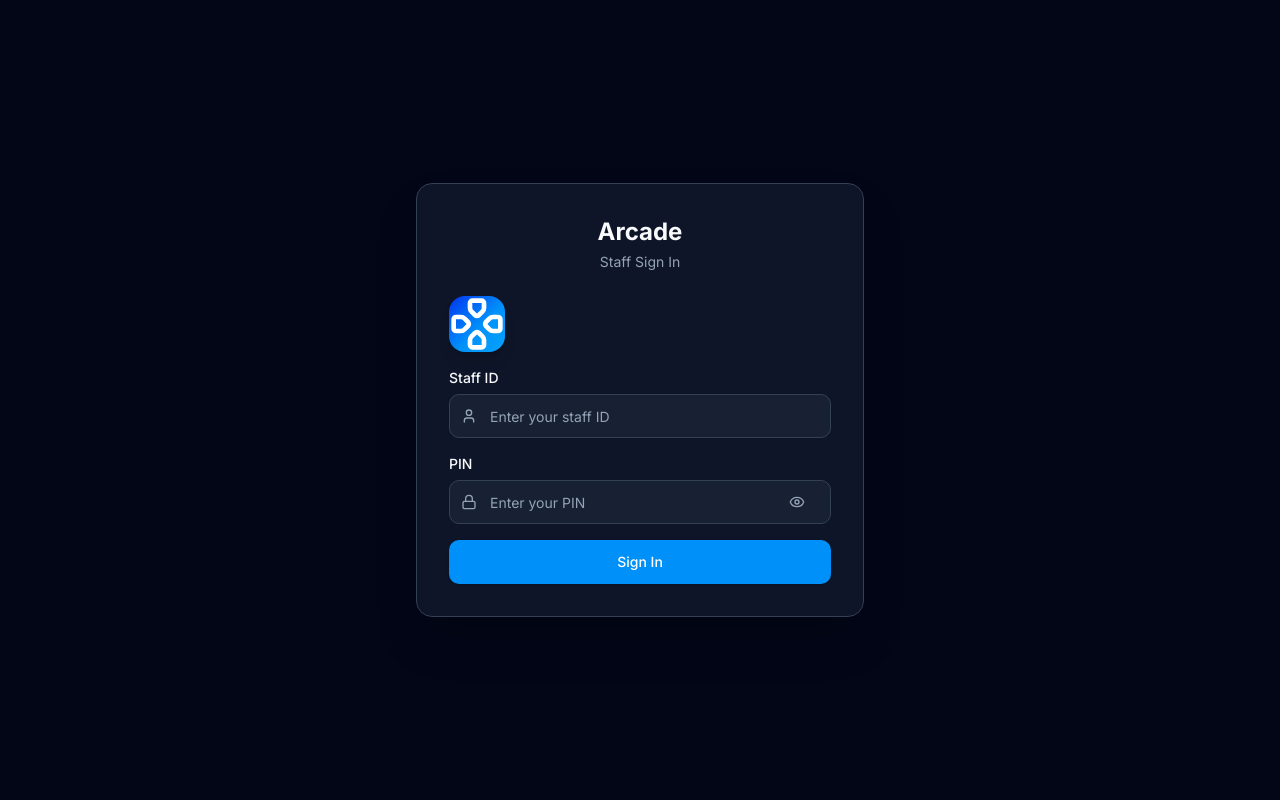
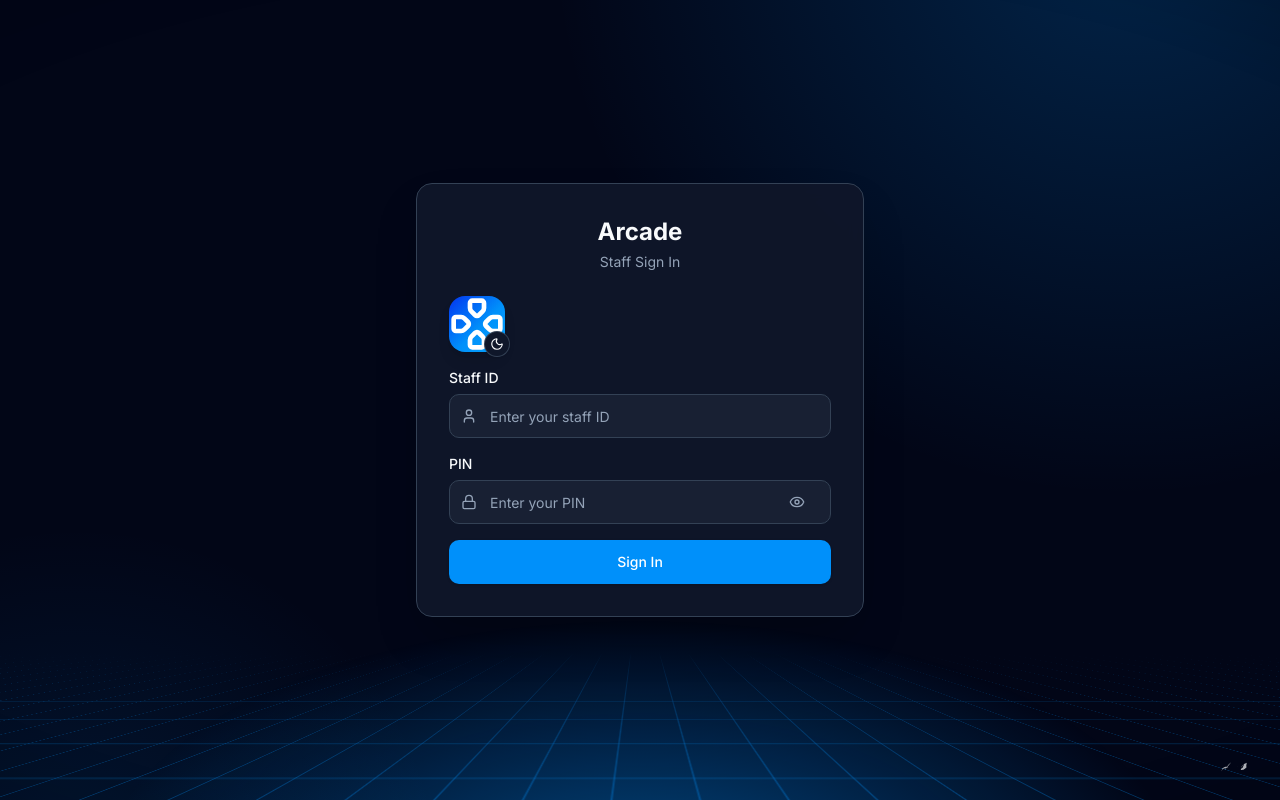
Before and after one commit to AshminDhungana/Arcade, a React (Vite) app in the folder frontend/: page /login in a window 1280 px wide. Built offline with nearby package versions, Linux system fonts and the light colour scheme.

Commit message:
feat: neon-grid login background, logo theme toggle, signature

```diff
--- a/frontend/src/pages/Login.tsx
+++ b/frontend/src/pages/Login.tsx
@@ -1,11 +1,22 @@
 import { useState, useRef, useCallback, useEffect, type FormEvent } from "react";
 import { useNavigate } from "react-router-dom";
-import { Lock, User, AlertCircle, Eye, EyeOff } from "lucide-react";
+import { Lock, User, AlertCircle, Eye, EyeOff, Sun, Moon } from "lucide-react";
+import { motion, AnimatePresence, useReducedMotion } from "motion/react";
 import { login, AuthError } from "@/api/auth";
 import { useAuthStore } from "@/store/authStore";
 import { Input } from "@/components/ui/Input";
 import { Button } from "@/components/ui/Button";
 import { Alert } from "@/components/ui/Alert";
+import NeonGridBackground from "@/components/login/NeonGridBackground";
+import Signature from "@/components/Signature";
+
+type LoginTheme = "light" | "dark";
+const THEME_KEY = "arcade-login-theme";
+
+function getInitialTheme(): LoginTheme {
+  const stored = localStorage.getItem(THEME_KEY);
+  return stored === "light" || stored === "dark" ? stored : "dark";
+}
 
 function formatCountdown(totalSeconds: number): string {
   const minutes = Math.floor(totalSeconds / 60);
@@ -24,8 +35,14 @@
   const [error, setError] = useState<string | null>(null);
   const [lockoutSeconds, setLockoutSeconds] = useState<number | null>(null);
   const [failureCount, setFailureCount] = useState(0);
+  const [theme, setTheme] = useState<LoginTheme>(getInitialTheme);
 
+  const reduceMotion = useReducedMotion();
   const countdownRef = useRef<ReturnType<typeof setInterval> | null>(null);
+
+  useEffect(() => {
+    localStorage.setItem(THEME_KEY, theme);
+  }, [theme]);
 
   const clearCountdown = useCallback(() => {
     if (countdownRef.current !== null) {
@@ -50,6 +67,10 @@
     },
     [clearCountdown],
   );
+
+  const toggleTheme = useCallback(() => {
+    setTheme((t) => (t === "dark" ? "light" : "dark"));
+  }, []);
 
   const handleSubmit = async (e: FormEvent) => {
     e.preventDefault();
@@ -90,19 +111,60 @@
   }, [clearCountdown]);
 
   return (
-    <div className="bg-ambient flex min-h-screen items-center justify-center p-4">
-      <div className="w-full max-w-md rounded-2xl border border-border bg-card/95 p-6 shadow-2xl backdrop-blur-sm sm:p-8 animate-in fade-in-0 slide-in-from-bottom-4 duration-300">
+    <div className="login-root relative min-h-screen overflow-hidden" data-theme={theme}>
+      <NeonGridBackground />
+
+      <div className="relative z-10 flex min-h-screen items-center justify-center p-4">
+        <motion.div
+          initial={reduceMotion ? false : { opacity: 0, y: 16 }}
+          animate={{ opacity: 1, y: 0 }}
+          transition={{ type: "spring", stiffness: 260, damping: 24 }}
+          className="w-full max-w-md rounded-2xl border border-border bg-card/95 p-6 shadow-2xl backdrop-blur-sm sm:p-8"
+        >
           <div className="mb-6 flex flex-col items-center text-center">
             <h1 className="text-2xl font-bold text-foreground">Arcade</h1>
             <p className="mt-1 text-sm text-muted-foreground">Staff Sign In</p>
           </div>
 
+          <button
+            type="button"
+            onClick={toggleTheme}
+            aria-label={theme === "dark" ? "Switch to light theme" : "Switch to dark theme"}
+            title="Toggle theme"
+            className="relative mb-4 rounded-2xl shadow-lg outline-none transition focus-visible:ring-2 focus-visible:ring-ring"
+          >
             <img
               src="/arcade_icon.svg"
               alt=""
-          className="mb-4 h-14 w-14 rounded-2xl shadow-lg"
               aria-hidden="true"
+              className="h-14 w-14 rounded-2xl"
             />
+            <span className="absolute -bottom-1 -right-1 flex h-6 w-6 items-center justify-center rounded-full bg-card text-foreground shadow ring-1 ring-border">
+              <AnimatePresence mode="wait" initial={false}>
+                {theme === "dark" ? (
+                  <motion.span
+                    key="moon"
+                    initial={reduceMotion ? false : { rotate: -90, opacity: 0 }}
+                    animate={{ rotate: 0, opacity: 1 }}
+                    exit={reduceMotion ? undefined : { rotate: 90, opacity: 0 }}
+                    transition={{ duration: 0.2 }}
+                  >
+                    <Moon className="size-3.5" />
+                  </motion.span>
+                ) : (
+                  <motion.span
+                    key="sun"
+                    initial={reduceMotion ? false : { rotate: 90, opacity: 0 }}
+                    animate={{ rotate: 0, opacity: 1 }}
+                    exit={reduceMotion ? undefined : { rotate: -90, opacity: 0 }}
+                    transition={{ duration: 0.2 }}
+                  >
+                    <Sun className="size-3.5" />
+                  </motion.span>
+                )}
+              </AnimatePresence>
+            </span>
+          </button>
 
           {lockoutSeconds !== null && (
             <Alert variant="destructive" className="mb-4">
@@ -165,7 +227,10 @@
               {isSubmitting ? "Signing in..." : "Sign In"}
             </Button>
           </form>
+        </motion.div>
       </div>
+
+      <Signature className="pointer-events-none absolute bottom-4 right-4 z-10 h-7 w-auto text-foreground opacity-70 sm:h-8" />
     </div>
   );
 }
--- a/frontend/src/test-setup.ts
+++ b/frontend/src/test-setup.ts
@@ -7,3 +7,18 @@
   disconnect() {}
 }
 globalThis.ResizeObserver = ResizeObserver as unknown as typeof ResizeObserver;
+
+// jsdom does not implement matchMedia; Motion's useReducedMotion needs it.
+if (!window.matchMedia) {
+  window.matchMedia = (query: string) =>
+    ({
+      matches: false,
+      media: query,
+      onchange: null,
+      addListener: () => {},
+      removeListener: () => {},
+      addEventListener: () => {},
+      removeEventListener: () => {},
+      dispatchEvent: () => false,
+    }) as unknown as MediaQueryList;
+}
```
Also changed, not shown: 1 other file (tests, documents, lock files or other folders). Lines whose indentation alone changed are shown as unchanged.
